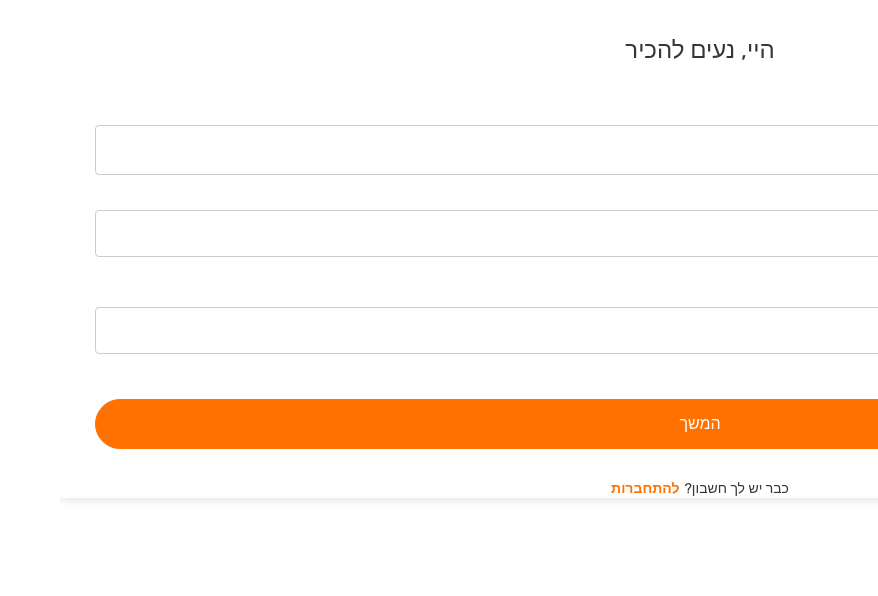
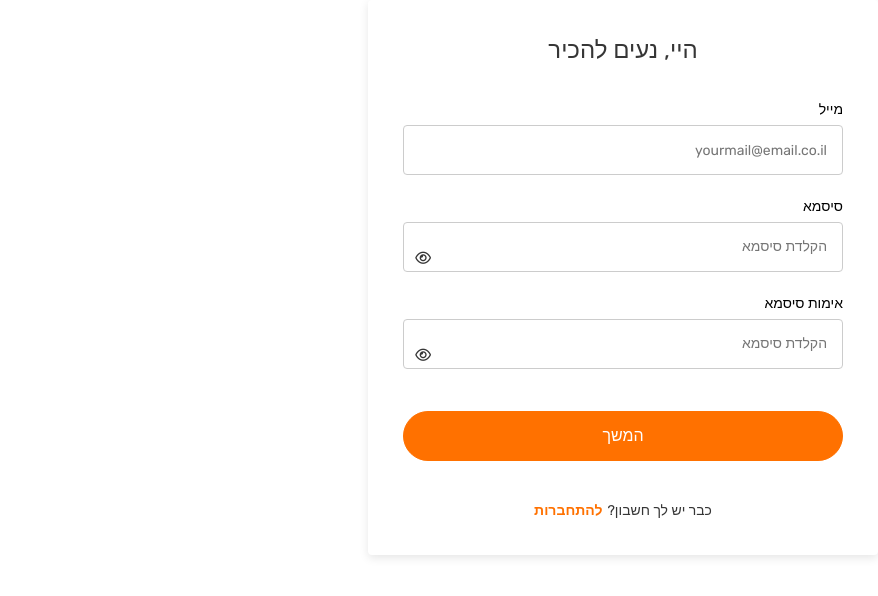
Before and after one commit to olegoro/Yad2Project, an Angular app: page /registration in a window 1280 px wide. Shown: the top 596 px of the page, without its empty margins (402-1280 px from the left). Built offline with nearby package versions, Linux system fonts and the light colour scheme.

Commit message:
In the middle of developing registration page.

```diff
--- a/src/app/auth/auth.component.html
+++ b/src/app/auth/auth.component.html
@@ -5,8 +5,10 @@
     </a>
   </div>
   <div class="form">
-    <app-login *ngIf="!isRegistration" (subscribeClicked)="showSubscriptionForm($event)"></app-login>
-    <app-registration *ngIf="isRegistration" (loginClicked)="showLoginForm($event)"></app-registration>
+    <!-- <app-login *ngIf="!isRegistration" (subscribeClicked)="showSubscriptionForm($event)"></app-login>
+    <app-registration *ngIf="isRegistration" (loginClicked)="showLoginForm($event)"></app-registration> -->
+    <app-login *ngIf="isRegistration" (subscribeClicked)="showSubscriptionForm($event)"></app-login>
+    <app-registration *ngIf="!isRegistration" (loginClicked)="showLoginForm($event)"></app-registration>
   </div>
   <div class="description">
     <div class="description__div">
--- a/src/app/auth/login/login.component.css
+++ b/src/app/auth/login/login.component.css
@@ -28,9 +28,9 @@ form {
   width: 100%;
   height: 5.430625rem;
   display: flex;
-  margin: 0 0 0.625rem;
   flex-direction: column;
   justify-content: flex-start;
+  margin-bottom: 30px;
 }
 
 .form__textBox {
@@ -38,7 +38,6 @@ form {
   background: #fff;
   padding: 0.625rem 0.9375rem 0.625rem 2.1875rem;
   box-shadow: none;
-  /* border: 1px solid rgb(204, 204, 204); */
   border-radius: 4px;
   margin-top: 5px;
   font-size: 100%;
--- a/src/app/auth/login/login.component.html
+++ b/src/app/auth/login/login.component.html
@@ -8,17 +8,17 @@
     מייל
     <input #email="ngModel" ngModel name="email" type="email" placeholder="yourmail@email.co.il"
       [ngClass]="email.errors?.required && f.submitted ? 'form__textBox form__textBox__errorBorder' : 'form__textBox form__textBox__Border'"
-      required email>
-    <span *ngIf="email.touched || f.submitted">
+      required email><span *ngIf="email.touched || f.submitted">
       <span class="form__errorMessage" *ngIf="email.errors?.required">לא לשכוח את המייל</span>
       <span class="form__errorMessage" *ngIf="email.errors?.email">משהו לא תקין במייל, אולי התפספס @?</span>
     </span>
+
   </div>
   <div class="form__textBox__div">
     סיסמא
     <input #password="ngModel" ngModel name="password"
       [ngClass]="password.errors?.required && f.submitted ? 'form__textBox form__textBox__errorBorder' : 'form__textBox form__textBox__Border'"
-      type="password" [type]="hidePassword ? 'password' : 'text'" placeholder="הקלדת סיסמא" required>
+      [type]="hidePassword ? 'password' : 'text'" placeholder="הקלדת סיסמא" required>
     <div (click)="onPasswordEyeClick()">
       <i [ngClass]="hidePassword ? 'far fa-eye' : 'far fa-eye-slash'" class="far fa-eye" id="togglePassword"></i>
     </div>
--- a/src/app/auth/registration/registration.component.css
+++ b/src/app/auth/registration/registration.component.css
@@ -1,6 +1,6 @@
 form {
   height: 31.109375rem;
-  min-width: 45vw;
+  width: 45vw;
   padding: 2.1875rem 2.1875rem 0.9375rem;
   background: #fff;
   border-radius: 0.25rem;
@@ -8,7 +8,15 @@ form {
   display: flex;
   flex-direction: column;
   align-items: center;
+  align-content: space-around;
   margin-bottom: 30px;
+}
+
+.form__errorMessage {
+  color: #ff2a2b;
+  margin: 5px 0;
+  position: absolute;
+  bottom: -19px;
 }
 
 .form__greeting {
@@ -18,7 +26,22 @@ form {
   margin-bottom: 40px;
 }
 
+.form__mobileBackButton {
+  width: 15px;
+  height: 15px;
+  -webkit-tap-highlight-color: rgba(0, 0, 0, 0);
+  left: 35px;
+  outline-style: none;
+  position: fixed;
+  top: 42px;
+  -webkit-user-select: none;
+  user-select: none;
+  background-color: transparent;
+  cursor: pointer;
+}
+
 .form__textBox__div {
+  position: relative;
   width: 100%;
   height: 5.430625rem;
   display: flex;
@@ -32,24 +55,33 @@ form {
   background: #fff;
   padding: 0.625rem 0.9375rem 0.625rem 2.1875rem;
   box-shadow: none;
-  border: 1px solid rgb(204, 204, 204);
   border-radius: 4px;
   margin-top: 5px;
   font-size: 100%;
+  outline: none;
 }
 
-.form__textBox:hover {
+.form__textBox__Border {
+  border: 1px solid rgb(204, 204, 204);
+}
+
+.form__textBox__errorBorder {
+  border: 1px solid red;
+}
+
+/* .form__textBox:hover {
   border: 1px solid black;
-}
+} */
 
 .fa-eye {
   width: 18px;
   height: 16px;
-  position: relative;
-  right: 25.625rem;
   bottom: 1.875rem;
   color: #363636;
   cursor: pointer;
+  position: absolute;
+  left: 10px;
+  bottom: 17px;
 }
 
 .fa-eye:hover {
@@ -100,3 +132,52 @@ form {
 input.ng-invalid.ng-touched {
   border: 1px solid red;
 }
+
+@media (max-width: 1168px) {
+  form {
+    width: 100vw;
+    height: 100vh;
+    bottom: 0;
+    display: flex;
+    flex-direction: column;
+    justify-content: space-between;
+    left: 0;
+    overflow: auto;
+    position: fixed;
+    right: 0;
+    top: 0;
+  }
+
+  .form__mobileBackButton {
+    width: 15px;
+    height: 15px;
+    -webkit-tap-highlight-color: rgba(0, 0, 0, 0);
+    left: 35px;
+    outline-style: none;
+    position: fixed;
+    top: 42px;
+    -webkit-user-select: none;
+    user-select: none;
+    background-color: transparent;
+    cursor: pointer;
+  }
+
+  .fa-eye {
+    bottom: 25px;
+  }
+}
+
+@media (min-width: 1169px) {
+  form {
+    width: 31.875rem;
+    height: 34.7rem;
+  }
+
+  .form__mobileImage {
+    display: none;
+  }
+
+  .form__mobileBackButton {
+    display: none;
+  }
+}
--- a/src/app/auth/registration/registration.component.html
+++ b/src/app/auth/registration/registration.component.html
@@ -1,21 +1,47 @@
-<form (ngSubmit)="onSubmit()" #f="ngForm">
+<form class="registrationForm" (ngSubmit)="onSubmit(f)" #f="ngForm">
+  <button type="button" (click)="backClicked()" class="form__mobileBackButton bigArrow left"></button>
+  <div class="form__mobileImage">
+    <img src="https://assets.yad2.co.il/login/icon_signup.svg" alt="icon-login">
+  </div>
   <div class="form__greeting">היי, נעים להכיר</div>
   <div class="form__textBox__div">
     מייל
-    <input class="form__textBox" placeholder="yourmail@email.co.il" ngModel name="email" #email="ngModel" required
-      email>
-    <span class="spanAlert" *ngIf="!email.valid && email.touched">
-      יש להקליד מייל</span>
+    <input ngModel
+      [ngClass]="email.errors?.required && f.submitted ? 'form__textBox form__textBox__errorBorder' : 'form__textBox form__textBox__Border'"
+      class="form__textBox" placeholder="yourmail@email.co.il" ngModel name="email" type="email" #email="ngModel"
+      required email>
+    <span *ngIf="email.touched || f.submitted">
+      <span class="form__errorMessage" *ngIf="email.errors?.required">לא לשכוח את המייל</span>
+      <span class="form__errorMessage" *ngIf="email.errors?.email">משהו לא תקין במייל, אולי התפספס @?</span>
+    </span>
   </div>
   <div class="form__textBox__div">
     סיסמא
-    <input class="form__textBox" name="password" ngModel placeholder="הקלדת סיסמא" #password="ngModel">
-    <i class="far fa-eye" id="togglePassword"></i>
+    <input [type]="hidePassword ? 'password' : 'text'" class="form__textBox" name="password" ngModel
+      placeholder="הקלדת סיסמא" #password="ngModel"
+      [ngClass]="password.errors?.required && f.submitted ? 'form__textBox form__textBox__errorBorder' : 'form__textBox form__textBox__Border'"
+      required>
+    <div (click)="onPasswordEyeClick()">
+      <i [ngClass]="hidePassword ? 'far fa-eye' : 'far fa-eye-slash'" class="far fa-eye"></i>
+    </div>
+    <!-- <span *ngIf="password.touched || f.submitted">
+      <span class="form__errorMessage" *ngIf="password.errors?.required">לא לשכוח להזין סיסמה</span>
+      <span class="form__errorMessage" *ngIf="password.value != passwordAuthentication.value">הסיסמאות לא זהות</span>
+    </span> -->
   </div>
   <div class="form__textBox__div">
     אימות סיסמא
-    <input class="form__textBox" type="password" placeholder="הקלדת סיסמא">
-    <i class="far fa-eye" id="togglePassword"></i>
+    <input [type]="hidePasswordAuthentication ? 'password' : 'text'" class="form__textBox" name="passwordAuthentication"
+      ngModel placeholder="הקלדת סיסמא" #passwordAuthentication="ngModel"
+      [ngClass]="passwordAuthentication.errors?.required && f.submitted ? 'form__textBox form__textBox__errorBorder' : 'form__textBox form__textBox__Border'"
+      required>
+    <div (click)="onAuthenticatePasswordEyeClick()">
+      <i [ngClass]="hidePasswordAuthentication ? 'far fa-eye' : 'far fa-eye-slash'" class="far fa-eye"></i>
+    </div>
+    <span *ngIf="password.touched || f.submitted">
+      <span class="form__errorMessage" *ngIf="password.errors?.required">לא לשכוח להזין סיסמה</span>
+      <span class="form__errorMessage" *ngIf="password.value != passwordAuthentication.value">הסיסמאות לא זהות</span>
+    </span>
   </div>
   <div class="form__submit">
     <button class="form__submitButton" type="submit">המשך</button>
--- a/src/app/auth/registration/registration.component.ts
+++ b/src/app/auth/registration/registration.component.ts
@@ -1,4 +1,6 @@
 import { Component, OnInit, Output, EventEmitter } from '@angular/core';
+import { NgForm } from '@angular/forms';
+import { Location } from '@angular/common';
 
 @Component({
   selector: 'app-registration',
@@ -8,7 +10,10 @@ import { Component, OnInit, Output, EventEmitter } from '@angular/core';
 export class RegistrationComponent implements OnInit {
   @Output() loginClicked = new EventEmitter<boolean>();
 
-  constructor() {}
+  hidePassword = true;
+  hidePasswordAuthentication = true;
+
+  constructor(private _location: Location) {}
 
   ngOnInit(): void {}
 
@@ -16,5 +21,23 @@ export class RegistrationComponent implements OnInit {
     this.loginClicked.emit(false);
   }
 
-  onSubmit() {}
+  onSubmit(form: NgForm) {
+    if (!form.valid) {
+      console.log('The form is not valid');
+      return;
+    }
+    console.log('The form is valid');
+  }
+
+  onPasswordEyeClick() {
+    this.hidePassword = !this.hidePassword;
+  }
+
+  onAuthenticatePasswordEyeClick() {
+    this.hidePasswordAuthentication = !this.hidePasswordAuthentication;
+  }
+
+  backClicked() {
+    this._location.back();
+  }
 }
```
